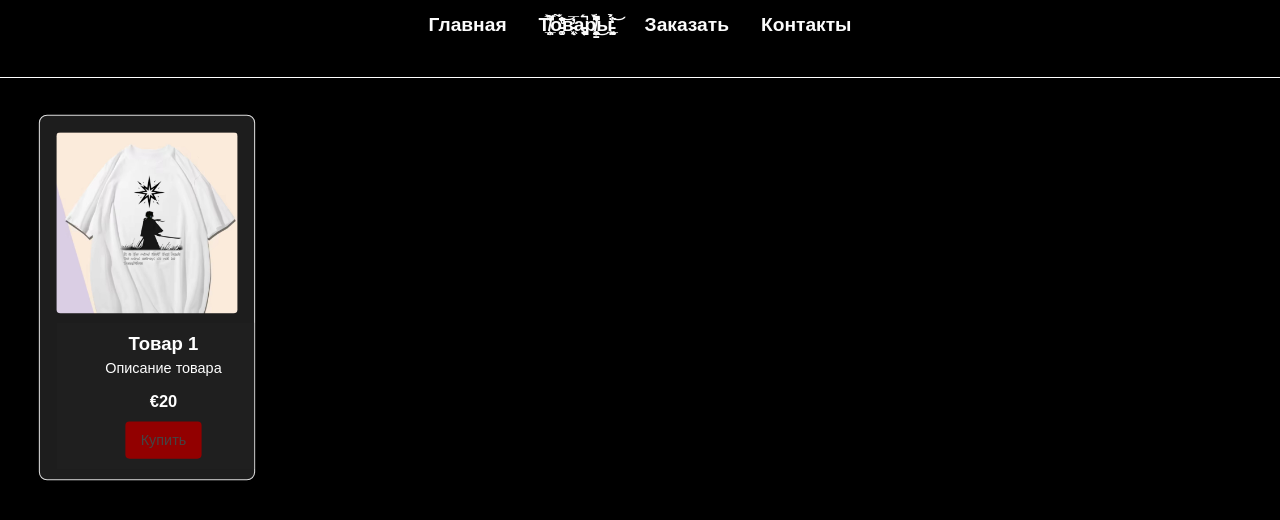
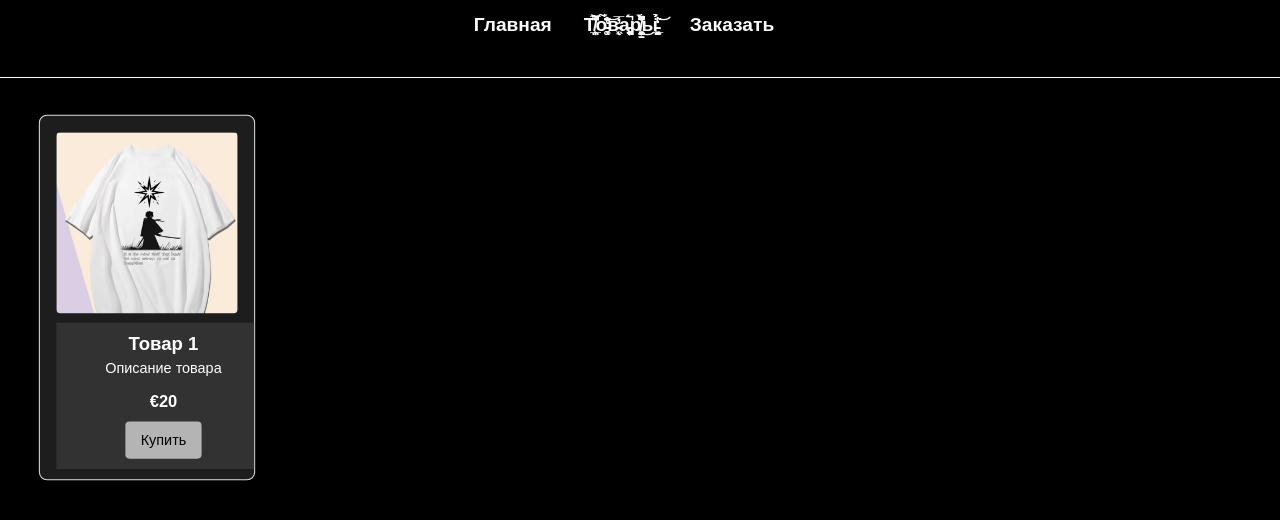
Before and after one commit to swerhnova/nova, a plain HTML site: page products.html in a window 1280 px wide. In both pictures the pointer is over the button "Купить". Shown: the part 76-596 px from the top of the page. Drawn offline with Linux system fonts and the light colour scheme.

Commit message:
исправление ошибок

```diff
--- a/products.html
+++ b/products.html
@@ -16,7 +16,7 @@
         <li><a href="index.html">Главная</a></li>
         <li><a href="products.html">Т̸̹̞̲̤̀͌͗̅̚̚о̵̹͚̻̃͗̔̎͊̈́̕͝в̵̨͖̅̓а̵̥̻̱̦̹̮́̚р̸̥̯͖̼̦͔̞̳͈̈̀͊̂̈́̌͋̚͜ы̵̩̤̲̟͖̘͓̒̈́̉͘͝</a></li>
         <li><a href="https://www.instagram.com/zxchaoss/" target="_blank">Заказать</a></li>
-        <li><a href="contact.html">Контакты</a></li>
+        <li><a href="contact.html"></a></li>
       </ul>
     </nav>
   </header>
--- a/styles.css
+++ b/styles.css
@@ -213,7 +213,7 @@ footer {
 
 .product-info button {
   background-color: #ffffff;
-  color: #444444;
+  color: #000000;
   border: none;
   padding: 10px 15px;
   font-size: 14px;
@@ -223,9 +223,5 @@ footer {
 }
 
 .product-info button:hover {
-  background-color: #920000;
+  background-color: #b4b4b4;
 }
-
-.product-card:hover .product-info {
-  background-color:  #1f1f1f;
-}
```
